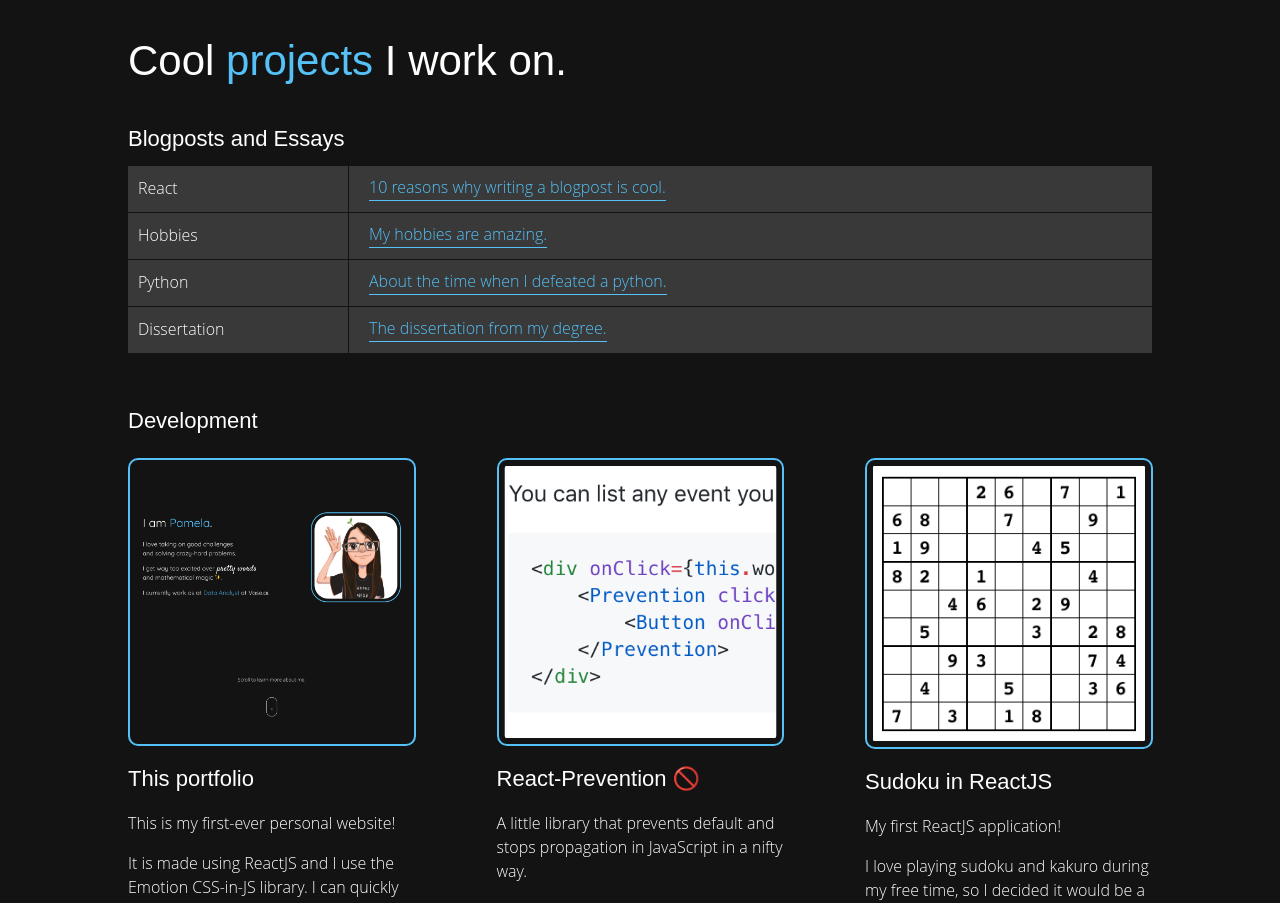
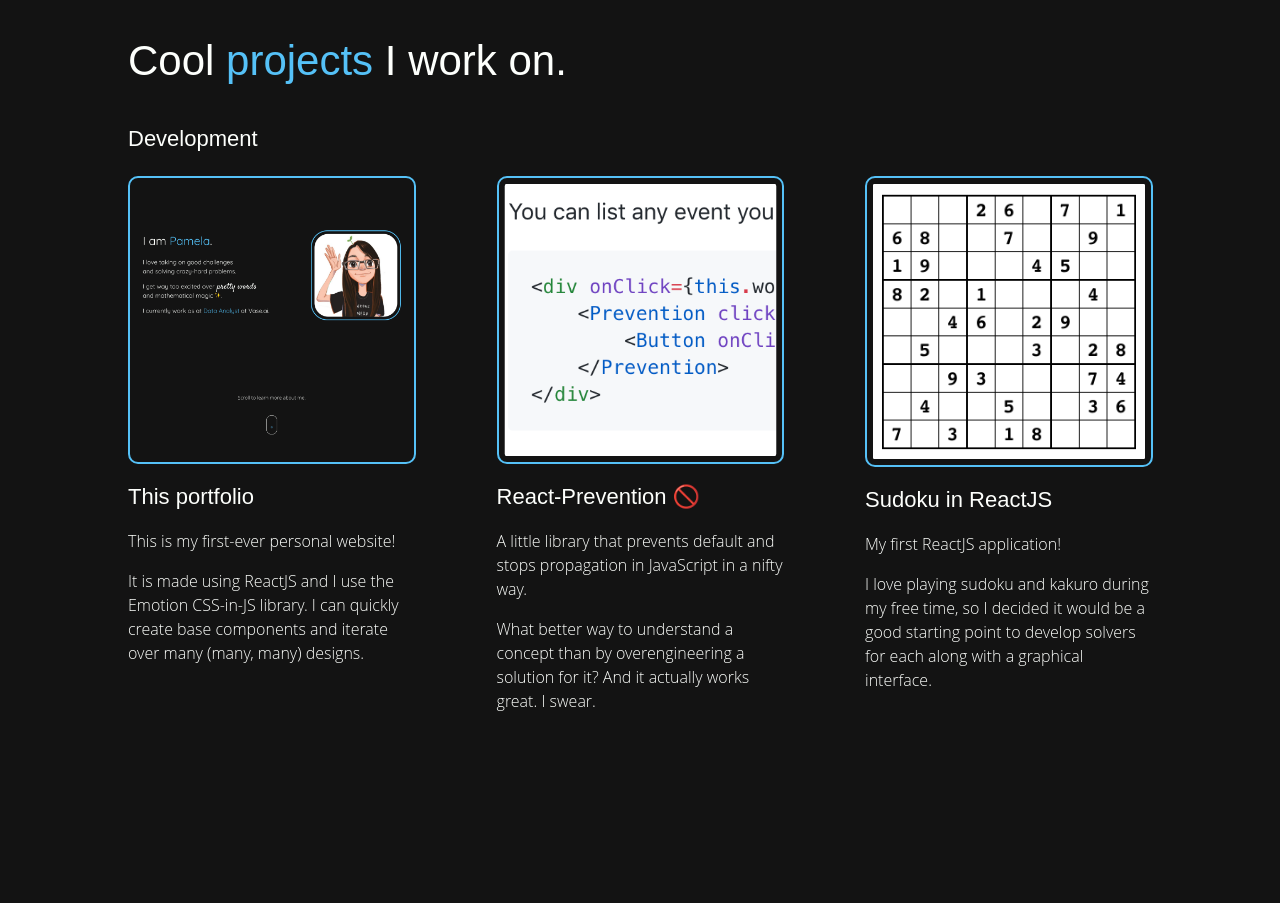
Before and after one commit to pamelachia/portfolio, a React (Create React App) app: page / in a window 1280 px wide. Shown: the part 2760-3663 px from the top of the page. Built offline with nearby package versions, Linux system fonts and the light colour scheme; what webfontloader would draw is missing.

Commit message:
Comment out blogpost area

```diff
--- a/src/components/Sections/Projects.jsx
+++ b/src/components/Sections/Projects.jsx
@@ -45,7 +45,7 @@ const Project = ({ title, imgSrc, children }) => {
     );
 };
 
-const Post = ({ type, href, children }) => {
+/*const Post = ({ type, href, children }) => {
     const style = css`
         background: ${colors.lightDark};
         display: flex;
@@ -72,7 +72,7 @@ const Post = ({ type, href, children }) => {
             </div>
         </Card>
     );
-};
+};*/
 
 class Projects extends Component {
     render() {
@@ -104,7 +104,7 @@ class Projects extends Component {
                     <Title>
                         Cool <Accent>projects</Accent> I work on.
                     </Title>
-                    <div className={postsStyle}>
+                    {/*<div className={postsStyle}>
                         <Subtitle>Blogposts and Essays</Subtitle>
                         <Post type="React">
                             10 reasons why writing a blogpost is cool.
@@ -116,7 +116,7 @@ class Projects extends Component {
                         <Post type="Dissertation">
                             The dissertation from my degree.
                         </Post>
-                    </div>
+                    </div>*/}
                     <Subtitle>Development</Subtitle>
                     <div className={gridStyle}>
                         <Project title="This portfolio" imgSrc={BlogImg}>
```
